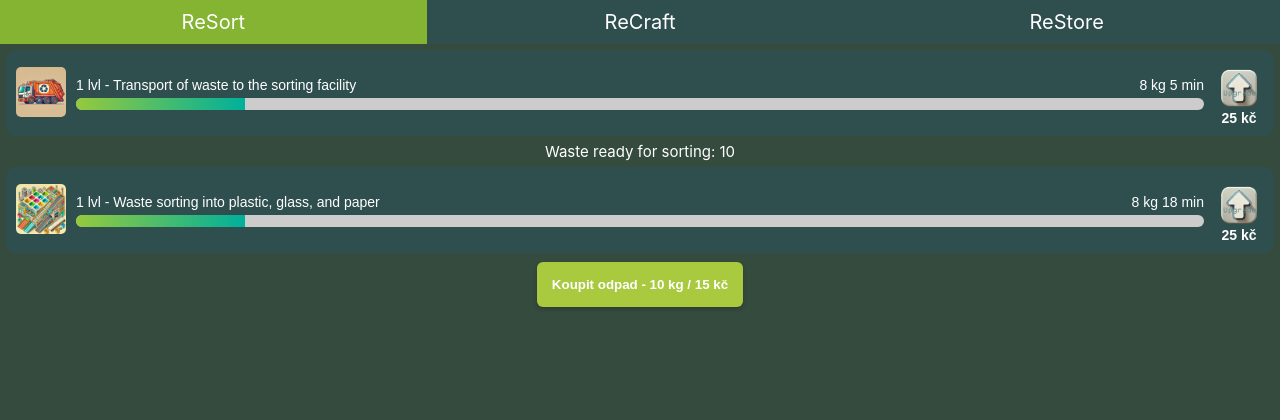
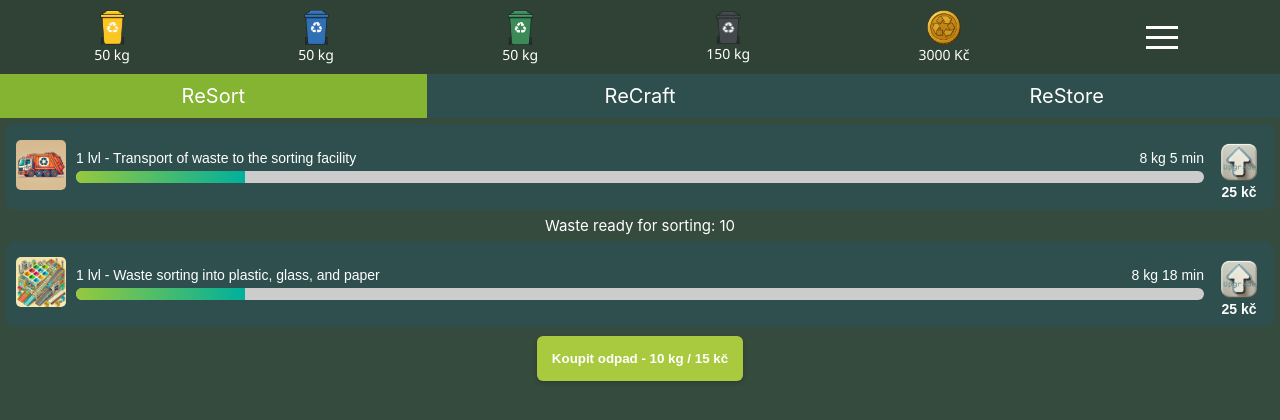
Before and after one commit to luky08/recycleMaster, a React (Vite) app: page /resort in a window 1280 px wide. Shown: the top 420 px of the page. Built offline with nearby package versions, Linux system fonts and the light colour scheme.

Commit message:
feat: add wasteStats to app.jsx

```diff
--- a/src/App.jsx
+++ b/src/App.jsx
@@ -4,13 +4,14 @@ import ReSort from './recycleMaster/ReSort/ReSort';
 import Tabs from './recycleMaster/Tabs/Tabs';
 import ReCraft from './recycleMaster/ReCraft/ReCraft';
 import ReStore from './recycleMaster/ReStore/ReStore';
+import WasteStats from './recycleMaster/WasteStats/WasteStats';
 
 function App() {
 
   return (
     <>
       <Router>
-
+        <WasteStats/>
       <Tabs/>
       <Routes>
         <Route path="/resort" element={<ReSort/>} />
```
